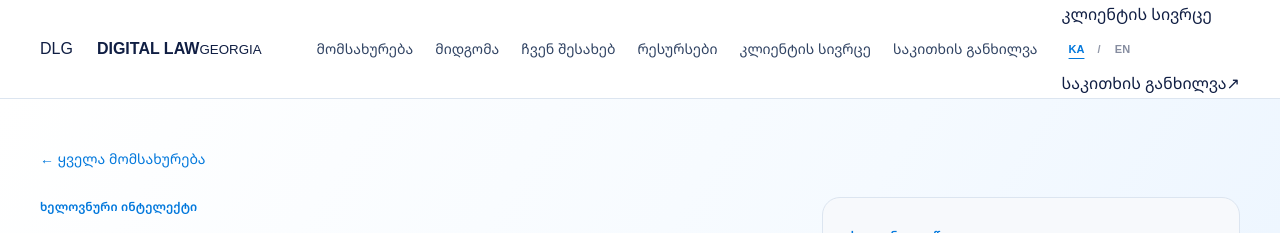
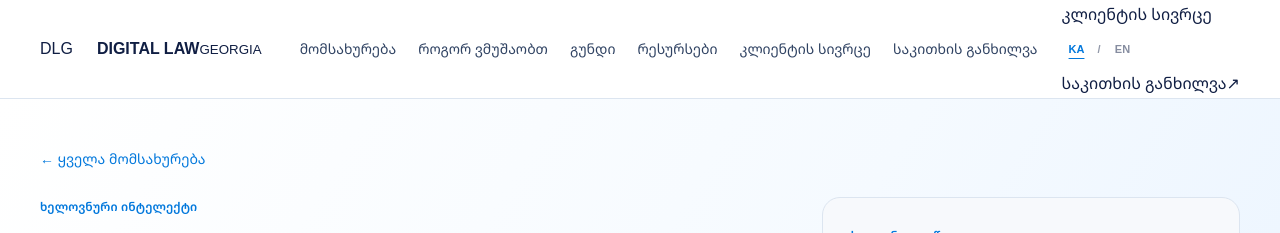
Before and after one commit to luka019/lukaswebsite, a Jekyll site: the page built from services/ai/index.html, in a window 1280 px wide and 900 px high. Shown: the top 233 px of the window. Built offline with Jekyll 4.4.1, drawn with Linux system fonts in a browser that asks for light colours.

Commit message:
integrate: align bilingual navigation and styles for _includes/resource-header.html

```diff
--- a/_includes/resource-header.html
+++ b/_includes/resource-header.html
@@ -2,9 +2,9 @@
   <div class="container header-inner law-header-inner">
     <a class="brand law-brand" href="/" data-site-link aria-label="Digital Law Georgia — მთავარი" data-en-aria="Digital Law Georgia — home"><span class="law-brand-monogram" aria-hidden="true">DLG</span><span class="law-brand-rule" aria-hidden="true"></span><span class="law-brand-text"><strong>DIGITAL LAW</strong><small>GEORGIA</small></span></a>
     <nav class="site-nav law-nav" id="site-nav" aria-label="მთავარი ნავიგაცია" data-en-aria="Main navigation">
-      <a href="/#services" data-en="Expertise">მომსახურება</a>
-      <a href="/#approach" data-en="Our approach">მიდგომა</a>
-      <a href="/#about" data-en="About">ჩვენ შესახებ</a>
+      <a href="/#services" data-en="Services">მომსახურება</a>
+      <a href="/#approach" data-en="How we work">როგორ ვმუშაობთ</a>
+      <a href="/#about" data-en="Our team">გუნდი</a>
       <a href="/resources/" data-site-link data-en="Insights">რესურსები</a>
       <a class="law-nav-mobile-client" href="/client/" data-site-link data-en="Client space">კლიენტის სივრცე</a>
       <a class="law-nav-mobile-cta" href="/client/?consultation=1" data-site-link data-en="Discuss your matter">საკითხის განხილვა</a>
```
